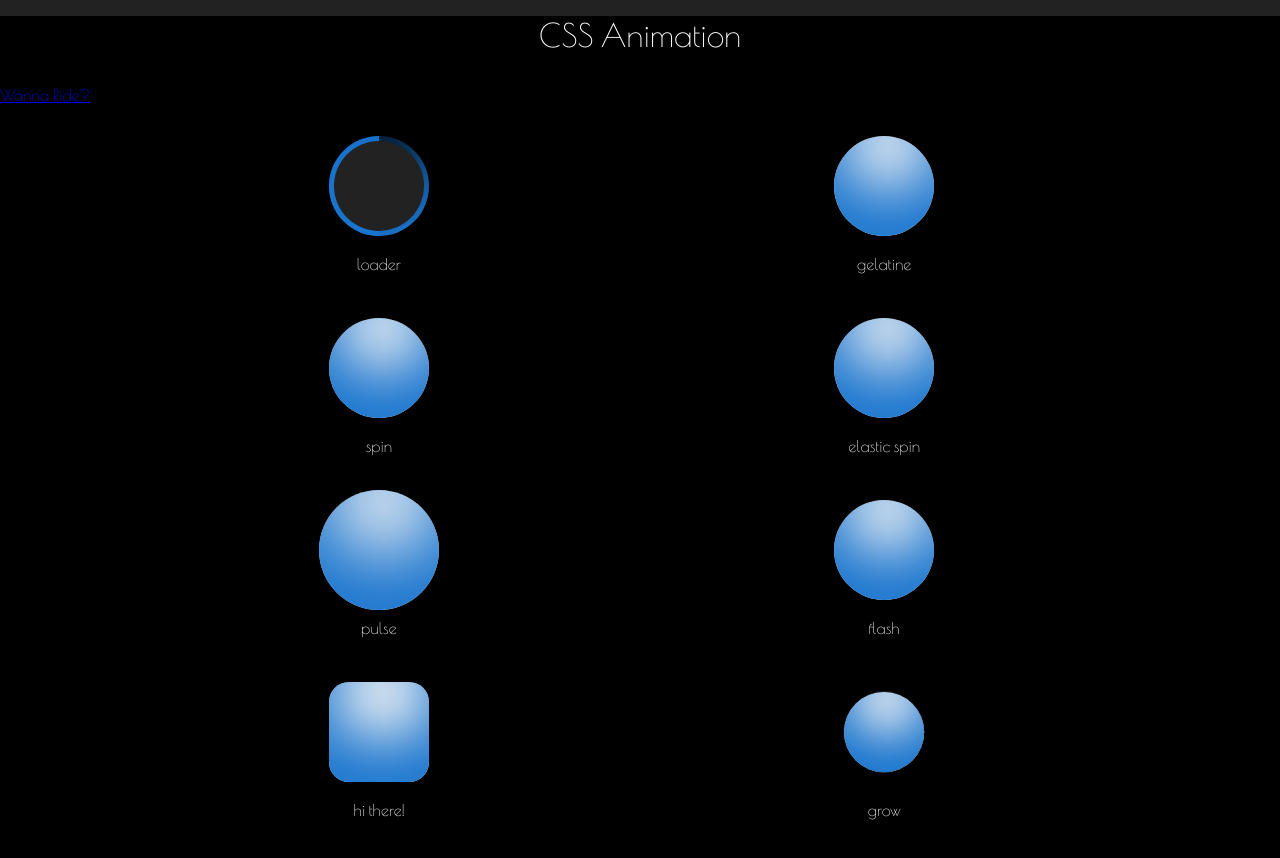
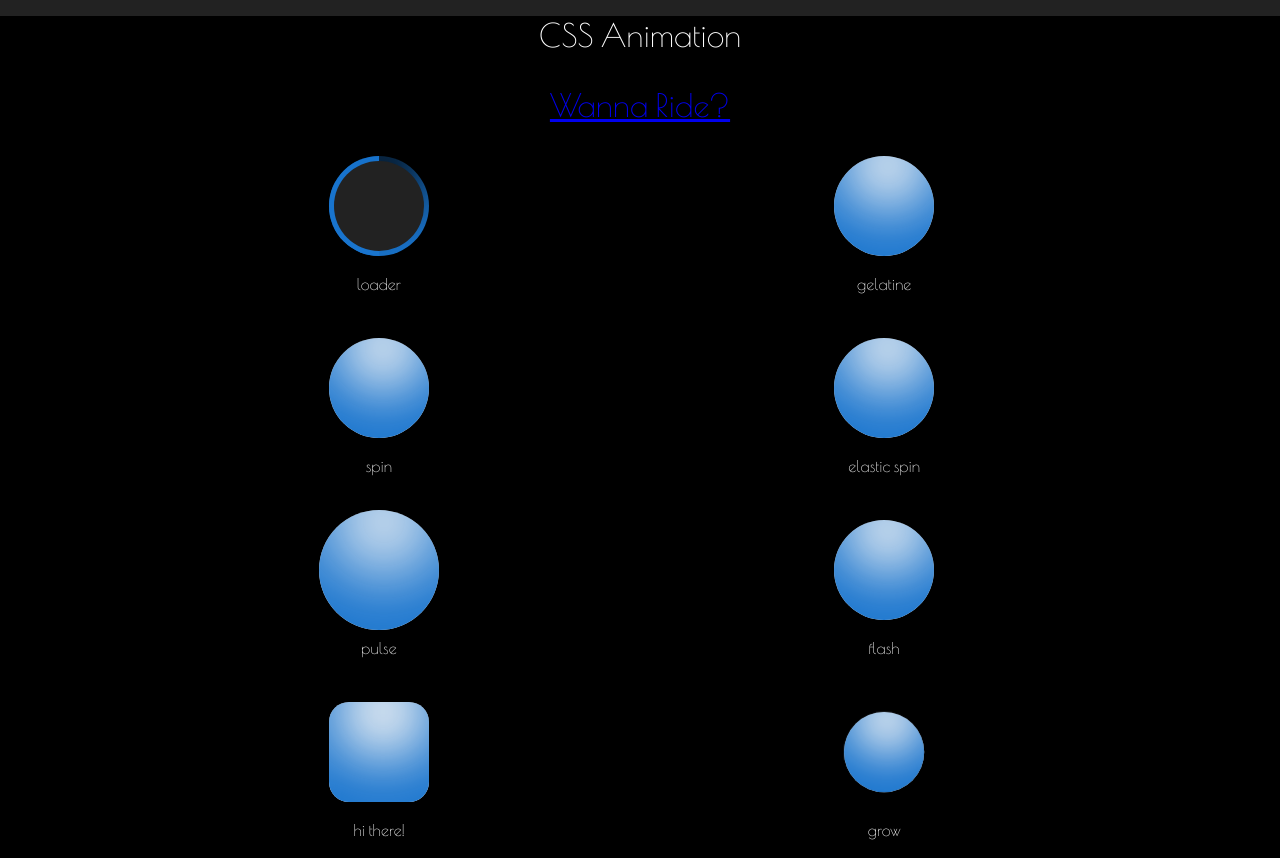
Before and after one commit to rakshithamathew/css5, a plain HTML site: page index.html in a window 1280 px wide. Shown: the top 858 px of the page. Drawn offline with nearby package versions, Linux system fonts and the light colour scheme.

Commit message:
Update index.html

```diff
--- a/index.html
+++ b/index.html
@@ -10,10 +10,13 @@
   </head>
   <body style="background-color: black">
 
-<h1>CSS Animation</h1>
+    <header>
+      <h1>CSS Animation</h1>
+    <h1><a href="car.html">Wanna Ride?</a></h1>
+    </header>
 
-    <a href="car.html">Wanna Ride?</a>
-<div class="row">
+    <section>
+      <div class="row">
   <div class="cell">
     <div class="circle loader"></div>
     <p>loader</p>
@@ -159,6 +162,7 @@
     <p>hinge</p>
   </div>
 </div>
+    </section>
 
 
 
```
